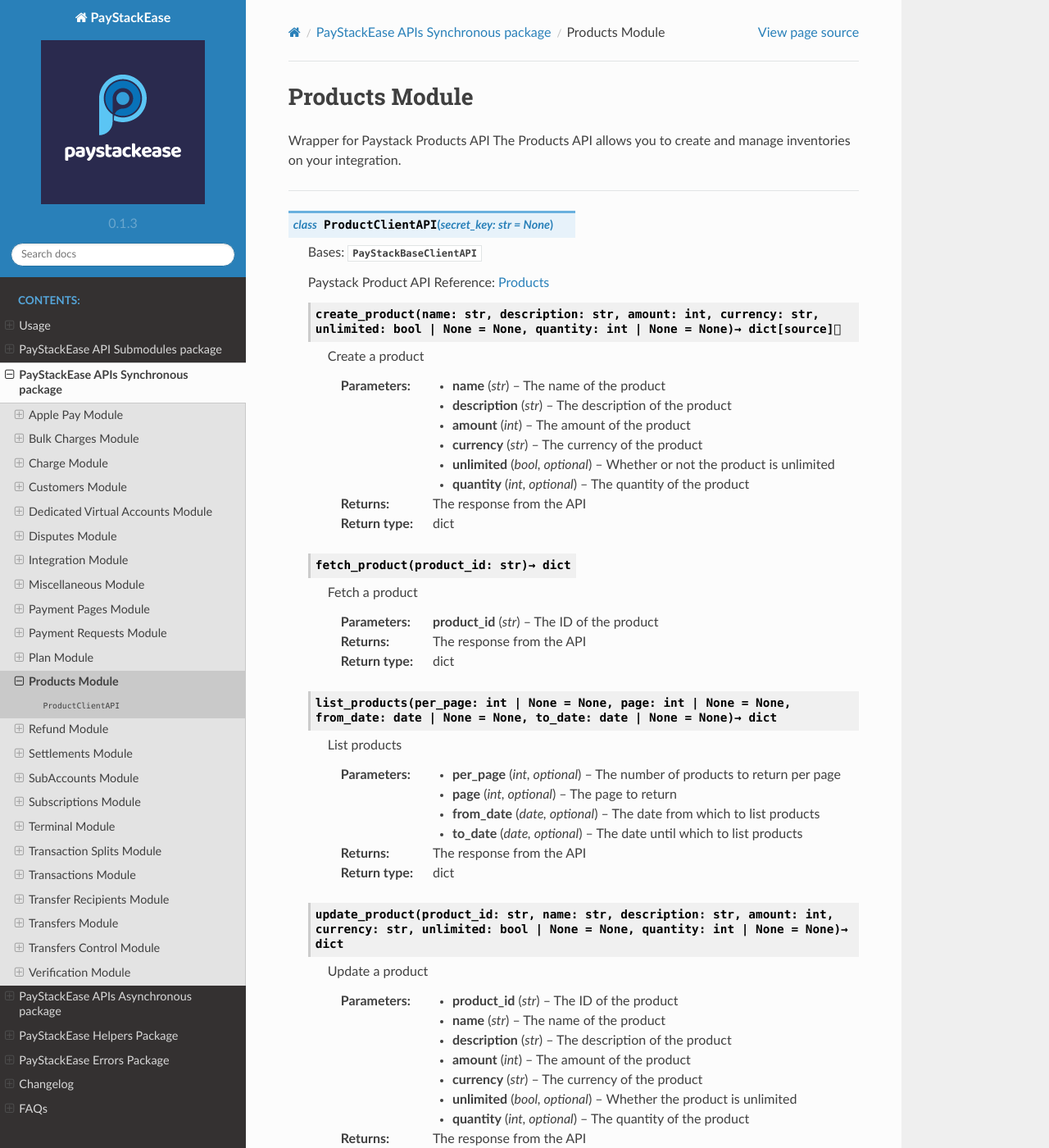
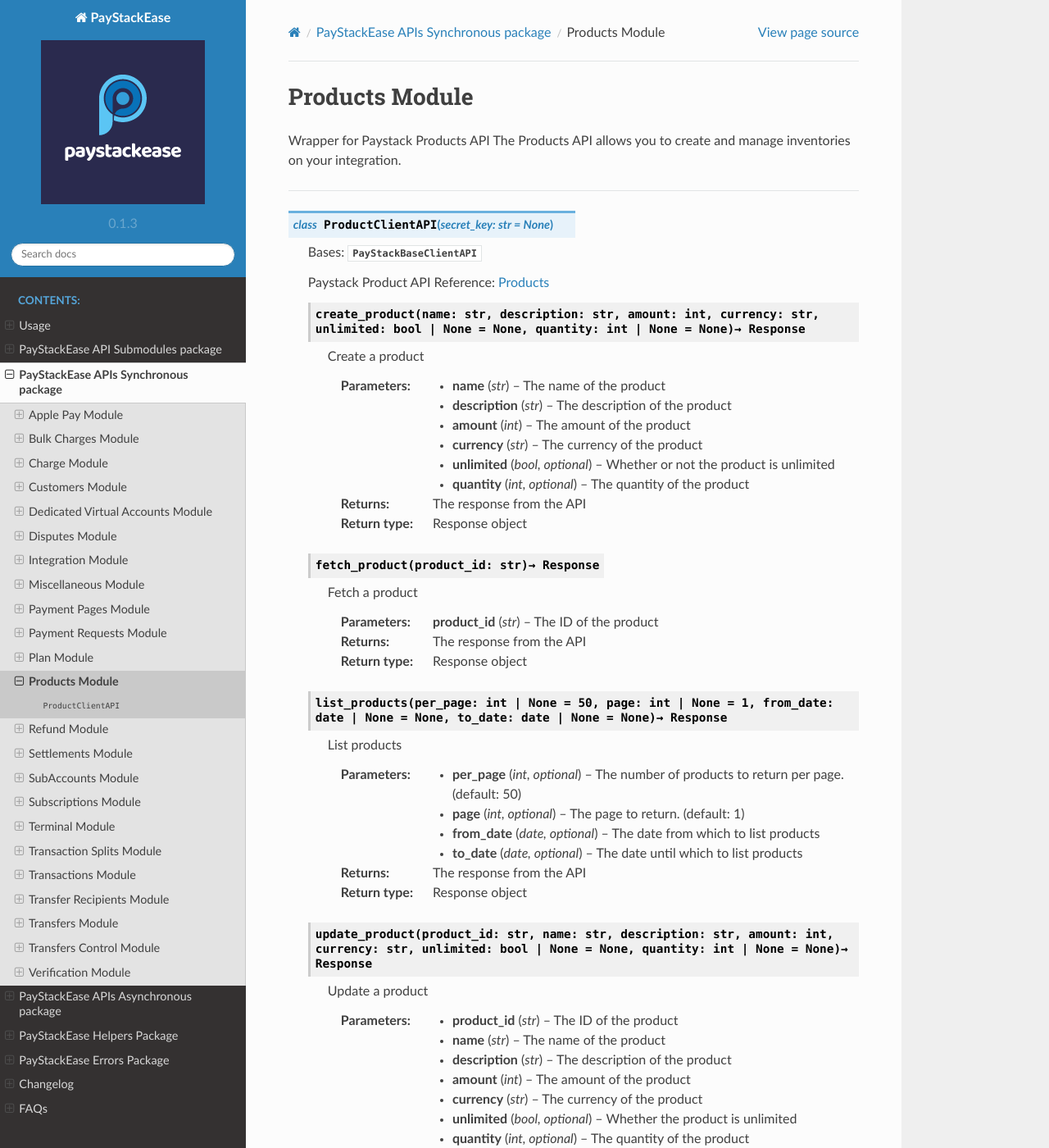
Before and after one commit to cla-bit/PayStackEase, a Sphinx documentation site: the page built from docs/source/products.rst, in a window 1280 px wide and 1400 px high. Shown: the whole window at 82% size. Built offline with Sphinx 7.4.7 and the Read the Docs theme 2.0.0, drawn with Linux system fonts in a browser that asks for light colours.

Commit message:
updated documentation for products: async and sync

```diff
--- a/docs/source/products.rst
+++ b/docs/source/products.rst
@@ -16,7 +16,7 @@
 
     Paystack Product API Reference: `Products`_
 
-    .. py:method:: create_product(name: str, description: str, amount: int, currency: str, unlimited: bool | None = None, quantity: int | None = None)→ dict[source]
+    .. py:method:: create_product(name: str, description: str, amount: int, currency: str, unlimited: bool | None = None, quantity: int | None = None)→ Response
 
         Create a product
 
@@ -34,9 +34,9 @@
         :type quantity: int, optional
 
         :return: The response from the API
-        :rtype: dict
+        :rtype: Response object
 
-    .. py:method:: fetch_product(product_id: str)→ dict
+    .. py:method:: fetch_product(product_id: str)→ Response
 
         Fetch a product
 
@@ -44,15 +44,15 @@
         :type product_id: str
 
         :return: The response from the API
-        :rtype: dict
+        :rtype: Response object
 
-    .. py:method:: list_products(per_page: int | None = None, page: int | None = None, from_date: date | None = None, to_date: date | None = None)→ dict
+    .. py:method:: list_products(per_page: int | None = 50, page: int | None = 1, from_date: date | None = None, to_date: date | None = None)→ Response
 
         List products
 
-        :param per_page: The number of products to return per page
+        :param per_page: The number of products to return per page. (default: 50)
         :type per_page: int, optional
-        :param page: The page to return
+        :param page: The page to return. (default: 1)
         :type page: int, optional
         :param from_date: The date from which to list products
         :type from_date: date, optional
@@ -60,9 +60,9 @@
         :type to_date: date, optional
 
         :return: The response from the API
-        :rtype: dict
+        :rtype: Response object
 
-    .. py:method:: update_product(product_id: str, name: str, description: str, amount: int, currency: str, unlimited: bool | None = None, quantity: int | None = None)→ dict
+    .. py:method:: update_product(product_id: str, name: str, description: str, amount: int, currency: str, unlimited: bool | None = None, quantity: int | None = None)→ Response
 
         Update a product
 
@@ -82,7 +82,7 @@
         :type quantity: int, optional
 
         :return: The response from the API
-        :rtype: dict
+        :rtype: Response object
 
 
 .. _Products: https://paystack.com/docs/api/product/
```
Also changed, not shown: docs/source/aproducts.rst (+10 -10 lines).
